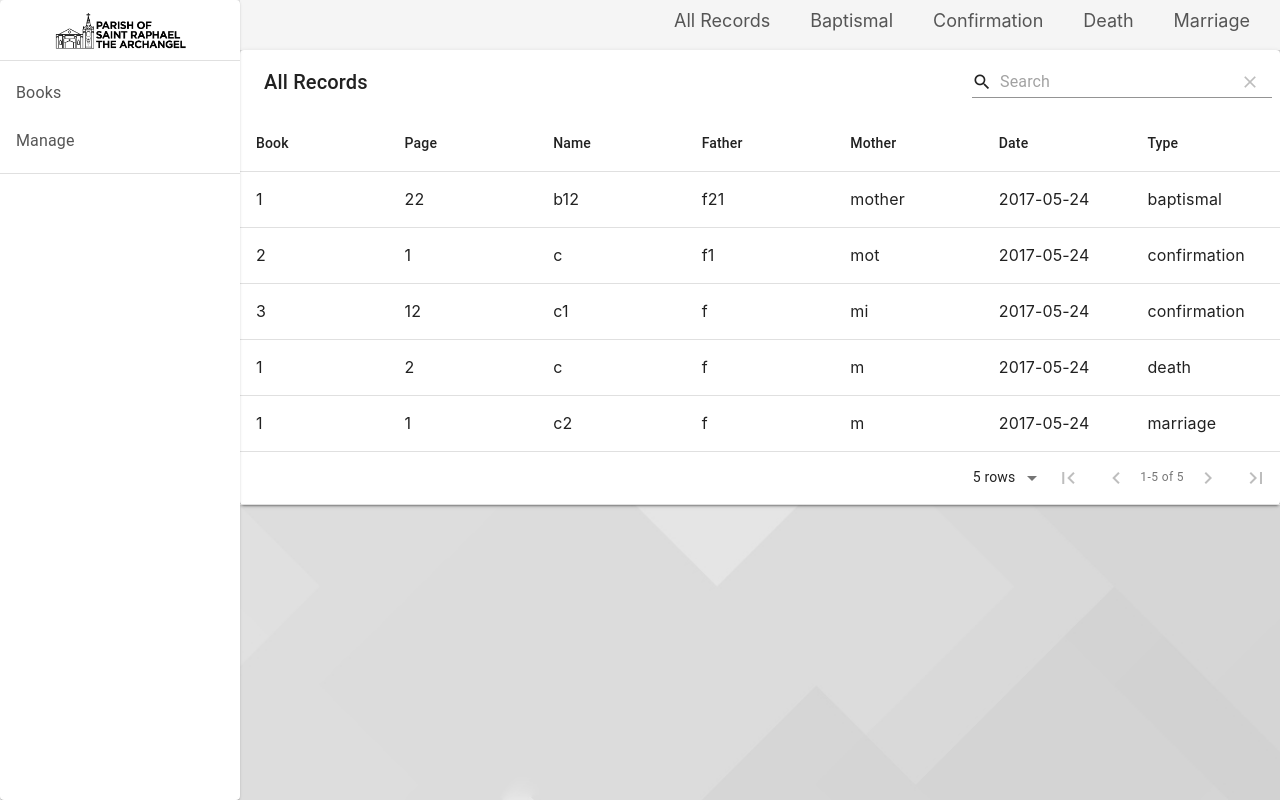
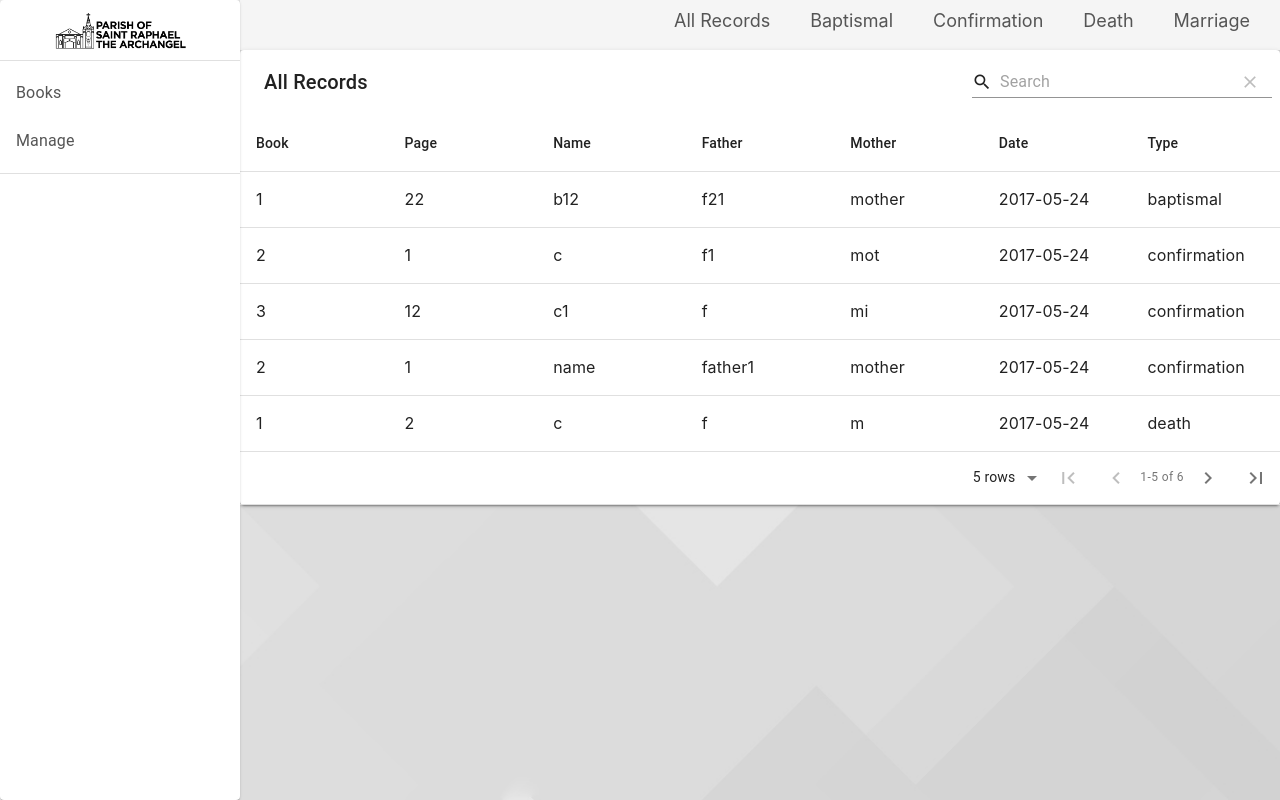
Before and after one commit to julesballaran/pms-react, a React (Create React App) app: page / in a window 1280 px wide. Built offline with nearby package versions, Linux system fonts and the light colour scheme; data requests are answered from the project's data file.

Commit message:
update confirmation import

```diff
--- a/db.json
+++ b/db.json
@@ -60,10 +60,7 @@
       "father": "f1",
       "mother": "mot",
       "date": "2017-05-24",
-      "rev": "father",
-      "tableData": {
-        "id": 1
-      }
+      "rev": "father"
     },
     {
       "id": 2,
@@ -76,6 +73,18 @@
       "mother": "mi",
       "date": "2017-05-24",
       "rev": "father"
+    },
+    {
+      "book": "2",
+      "page": 1,
+      "no": 1,
+      "date": "2017-05-24",
+      "name": "name",
+      "father": "father1",
+      "mother": "mother",
+      "rev": "priest",
+      "type": "confirmation",
+      "id": 3
     }
   ],
   "death": [
@@ -96,10 +105,7 @@
       "dateofdeath": "2017-05-24",
       "causeofdeath": "asds",
       "placeofburial": "asd",
-      "rev": "asds1",
-      "tableData": {
-        "id": 3
-      }
+      "rev": "asds1"
     }
   ],
   "marriage": [
--- a/src/components/Books/components/ImportData.js
+++ b/src/components/Books/components/ImportData.js
@@ -53,6 +53,9 @@ export default function ImportData(props) {
   const importConfirmation = arr => {
     arr.shift()
     arr.map(data => {
+      axios.get(`http://localhost:9090/confirmation?book=${selectedBook.bookNo}&page=${data[0]}&no=${data[1]}&name=${data[3]}`)
+        .then(res => {
+          if(res.data.length === 0){
             axios.post('http://localhost:9090/confirmation', {
               book: selectedBook.bookNo,
               page: data[0],
@@ -64,8 +67,12 @@ export default function ImportData(props) {
               rev: data[6],
               type: 'confirmation',
             })
-      .finally(()=>setImp(false))
+          } else {
+            console.log('error', data)
+          }
         })
+    })
+    setImp(false)
   }
 
   const importDeath = arr => {
```
Also changed, not shown: 1 other file (tests, documents, lock files or other folders). Lines whose indentation alone changed are shown as unchanged.
